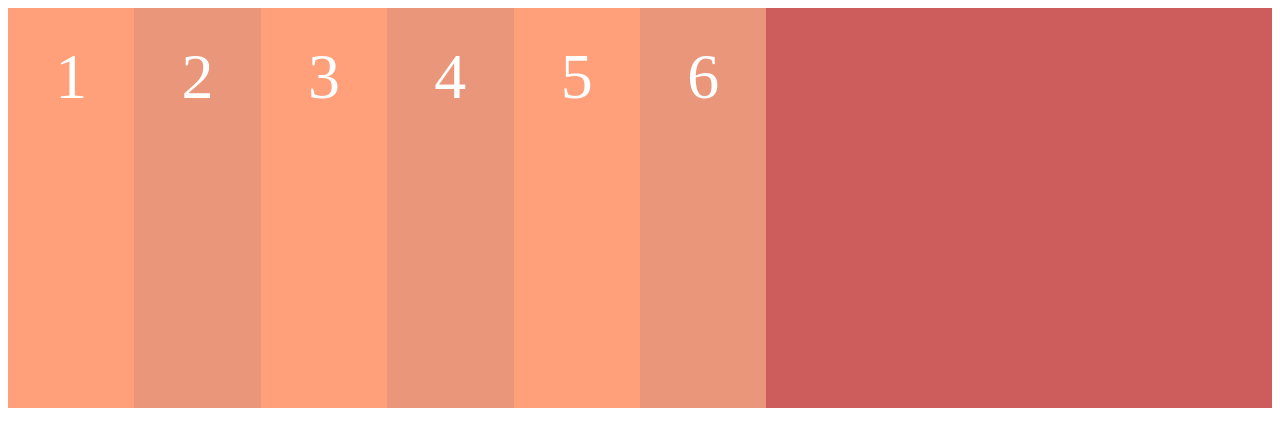
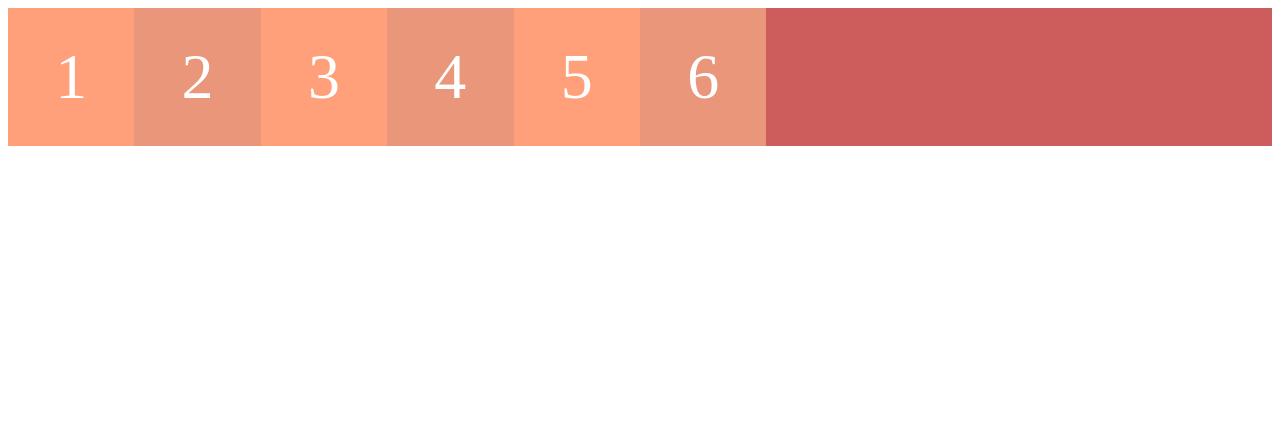
Before and after one commit to AnikBhadra/flexbox101, a website built with Vite: page 00_basics/index.html in a window 1280 px wide. Built offline with nearby package versions, Linux system fonts and the light colour scheme.

Commit message:
flexbox101 basics step 3 completed

```diff
--- a/00_basics/style.css
+++ b/00_basics/style.css
@@ -1,9 +1,8 @@
 /* ./style.css */
 .container {
   display: flex;
-  height: 50vh;
+  align-items: flex-start;
 }
-
 /* Colors */
 
 .indian-red {
```
